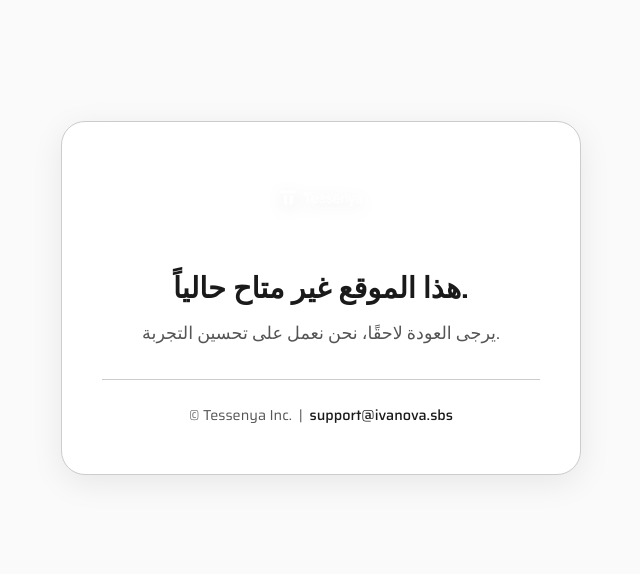
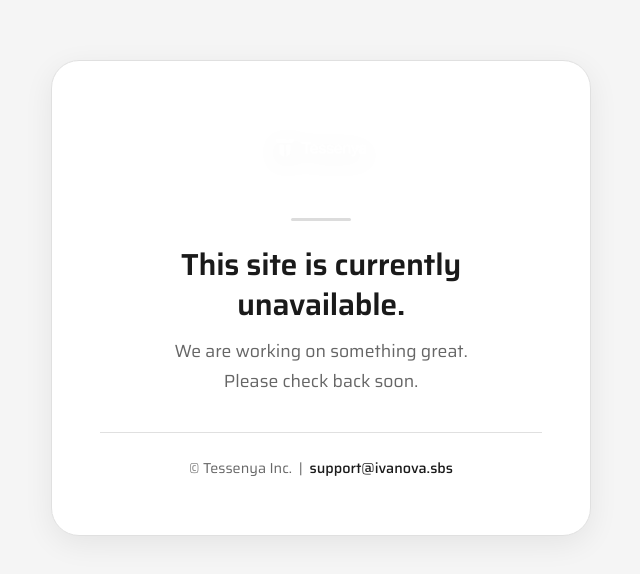
Before and after one commit to Edward-Xh-svg/tessenya-ms, a website: page root/index.html in a window 1280 px wide. Shown: the part 102-676 px from the top of the page, without its empty margins (319-959 px from the left). Drawn offline with Linux system fonts and the light colour scheme.

Commit message:
Update index.html

```diff
--- a/root/index.html
+++ b/root/index.html
@@ -3,35 +3,36 @@
 <head>
   <meta charset="UTF-8">
   <meta name="viewport" content="width=device-width, initial-scale=1.0">
-  <title>Site Unavailable</title>
+  <title>Site Unavailable — Tessenya</title>
 
   <!-- Favicon (tab image) -->
   <link rel="icon" type="image/png" href="/attachments/tab-image.png">
 
-  <!-- Google Font: Saira -->
+  <!-- Google Font: Saira (Latin) -->
   <link rel="preconnect" href="https://fonts.googleapis.com">
   <link rel="preconnect" href="https://fonts.gstatic.com" crossorigin>
   <link href="https://fonts.googleapis.com/css2?family=Saira:ital,wght@0,100..900;1,100..900&display=swap" rel="stylesheet">
 
   <style>
-    /* GTK-like system theme variables */
+    /* GTK-inspired system theme variables */
     :root {
-      --bg: #fafafa;
-      --fg: #1a1a1a;
-      --card-bg: #ffffff;
-      --border: #cccccc;
-      --shadow: rgba(0, 0, 0, 0.08);
-      --muted: #555555;
+      --bg: #f5f5f5;
+      --surface: #ffffff;
+      --on-surface: #1a1a1a;
+      --muted: #666666;
+      --border: #e0e0e0;
+      --shadow: 0 8px 30px rgba(0, 0, 0, 0.07);
+      --radius: 28px;
     }
 
     @media (prefers-color-scheme: dark) {
       :root {
-        --bg: #242424;
-        --fg: #eeeeee;
-        --card-bg: #2d2d2d;
-        --border: #444444;
-        --shadow: rgba(0, 0, 0, 0.3);
-        --muted: #aaaaaa;
+        --bg: #1e1e1e;
+        --surface: #2c2c2c;
+        --on-surface: #f0f0f0;
+        --muted: #a0a0a0;
+        --border: #3a3a3a;
+        --shadow: 0 8px 30px rgba(0, 0, 0, 0.4);
       }
     }
 
@@ -42,102 +43,121 @@
     }
 
     body {
-      font-family: 'Saira', system-ui, -apple-system, 'Segoe UI', Roboto, sans-serif;
-      background-color: var(--bg);
-      color: var(--fg);
+      font-family: 'Saira', system-ui, -apple-system, sans-serif;
+      background: var(--bg);
+      color: var(--on-surface);
       display: flex;
       flex-direction: column;
       align-items: center;
       justify-content: center;
       min-height: 100vh;
-      margin: 0;
-      transition: background-color 0.3s, color 0.3s;
+      transition: background 0.3s, color 0.3s;
+      padding: 1.5rem;
     }
 
-    /* Main card (GTK dialog style) */
-    .gtk-card {
-      background: var(--card-bg);
+    /* Elegant card with GTK feel */
+    .card {
+      background: var(--surface);
       border: 1px solid var(--border);
-      border-radius: 24px;
-      padding: 3rem 2.5rem;
-      box-shadow: 0 8px 32px var(--shadow);
+      border-radius: var(--radius);
+      padding: 3.5rem 3rem;
+      box-shadow: var(--shadow);
       text-align: center;
-      max-width: 520px;
-      width: 90%;
-      transition: background 0.3s, border-color 0.3s;
+      max-width: 540px;
+      width: 100%;
+      transition: background 0.3s, border-color 0.3s, box-shadow 0.3s;
+      animation: riseIn 0.7s cubic-bezier(0.2, 0.9, 0.3, 1) forwards;
+      opacity: 0;
     }
 
-    .brand-logo {
-      width: 100px;
-      height: auto;
-      margin-bottom: 2rem;
-      filter: drop-shadow(0 4px 8px rgba(0,0,0,0.1));
-    }
-
-    h1 {
-      font-size: 1.8rem;
-      font-weight: 600;
-      margin-bottom: 0.5rem;
-      color: var(--fg);
-    }
-
-    .message {
-      font-size: 1.1rem;
-      color: var(--muted);
-      margin-bottom: 2rem;
-      line-height: 1.6;
-    }
-
-    /* Footer */
-    .footer {
-      margin-top: 2rem;
-      font-size: 0.9rem;
-      color: var(--muted);
-      border-top: 1px solid var(--border);
-      padding-top: 1.5rem;
-      width: 100%;
-      text-align: center;
-    }
-
-    .footer a {
-      color: var(--fg);
-      text-decoration: none;
-      font-weight: 500;
-      border-bottom: 1px solid transparent;
-      transition: border-color 0.3s;
-    }
-
-    .footer a:hover {
-      border-bottom-color: var(--fg);
-    }
-
-    /* Subtle entrance animation */
-    .gtk-card {
-      animation: fadeUp 0.8s ease-out;
-    }
-
-    @keyframes fadeUp {
+    @keyframes riseIn {
       from {
         opacity: 0;
-        transform: translateY(20px);
+        transform: translateY(30px);
       }
       to {
         opacity: 1;
         transform: translateY(0);
       }
     }
+
+    .brand-logo {
+      width: 110px;
+      height: auto;
+      margin-bottom: 2rem;
+      filter: drop-shadow(0 6px 12px rgba(0, 0, 0, 0.08));
+      transition: transform 0.2s;
+    }
+
+    .brand-logo:hover {
+      transform: scale(1.03);
+    }
+
+    .divider {
+      width: 60px;
+      height: 3px;
+      background: var(--on-surface);
+      opacity: 0.15;
+      margin: 0 auto 1.5rem;
+      border-radius: 3px;
+    }
+
+    h1 {
+      font-size: 1.9rem;
+      font-weight: 600;
+      letter-spacing: -0.3px;
+      margin-bottom: 0.8rem;
+      color: var(--on-surface);
+      line-height: 1.3;
+    }
+
+    .description {
+      font-size: 1.1rem;
+      color: var(--muted);
+      margin-bottom: 2.2rem;
+      line-height: 1.7;
+      font-weight: 400;
+    }
+
+    .footer {
+      font-size: 0.9rem;
+      color: var(--muted);
+      border-top: 1px solid var(--border);
+      padding-top: 1.5rem;
+      margin-top: 0.5rem;
+    }
+
+    .footer a {
+      color: var(--on-surface);
+      text-decoration: none;
+      font-weight: 500;
+      border-bottom: 1px solid transparent;
+      transition: border-color 0.2s;
+    }
+
+    .footer a:hover {
+      border-bottom-color: var(--on-surface);
+    }
   </style>
 </head>
 <body>
-  <div class="gtk-card">
-    <!-- Brand image centered -->
-    <img src="/attachments/brand.png" alt="Brand Logo" class="brand-logo">
+  <div class="card">
+    <!-- Brand Logo -->
+    <img src="/attachments/brand.png" alt="Tessenya Logo" class="brand-logo">
 
-    <!-- Arabic message as requested -->
-    <h1>هذا الموقع غير متاح حالياً.</h1>
-    <p class="message">يرجى العودة لاحقًا، نحن نعمل على تحسين التجربة.</p>
+    <!-- Divider for visual elegance -->
+    <div class="divider"></div>
 
-    <!-- Footer inside the card -->
+    <!-- Main Heading -->
+    <h1>This site is currently unavailable.</h1>
+
+    <!-- Subtext -->
+    <p class="description">
+      We are working on something great.<br>
+      Please check back soon.
+    </p>
+
+    <!-- Footer with copyright and support email -->
     <div class="footer">
       © Tessenya Inc. &nbsp;|&nbsp;
       <a href="mailto:support@ivanova.sbs">support@ivanova.sbs</a>
```
